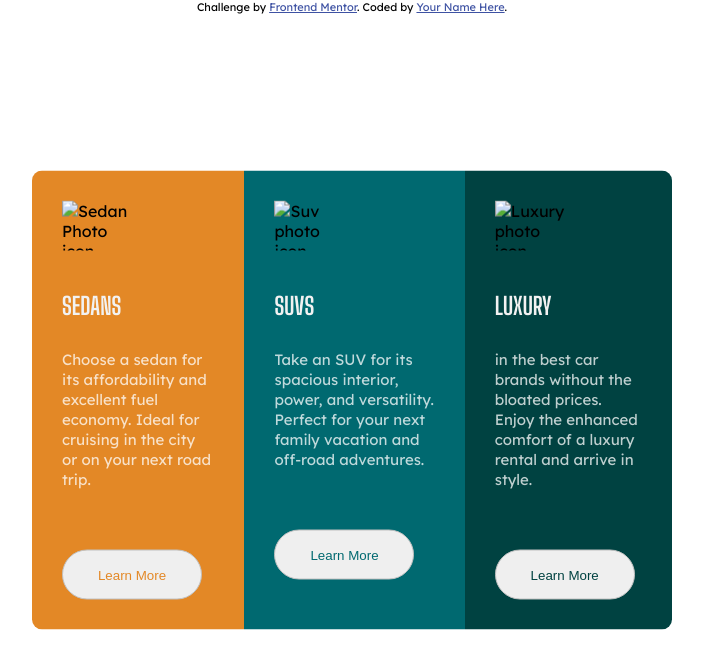
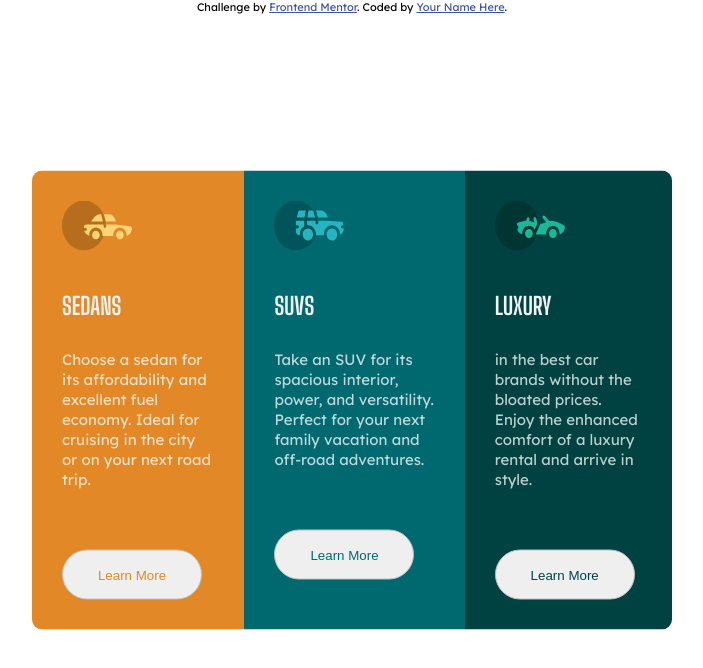
Before and after one commit to dellannie/3-column-preview-card-component-main, a plain HTML site: page index.html in a window 1280 px wide. Shown: the whole page, without its empty margins (288-991 px from the left). Drawn offline with Linux system fonts and the light colour scheme; the site is published under a folder, as on GitHub Pages, so addresses that start at the root find nothing.

Commit message:
update the img src links

```diff
--- a/index.html
+++ b/index.html
@@ -23,7 +23,7 @@
     <div class="main-container">
       <div class="sedan-container">
         <div class="content-container">
-          <img src="/images/icon-sedans.svg" alt="Sedan Photo icon" />
+          <img src="images/icon-sedans.svg" alt="Sedan Photo icon" />
           <h2>Sedans</h2>
           <p>
             Choose a sedan for its affordability and excellent fuel economy.
@@ -35,7 +35,7 @@
 
       <div class="suv-container">
         <div class="content-container">
-          <img src="/images/icon-suvs.svg" alt="Suv photo icon" />
+          <img src="images/icon-suvs.svg" alt="Suv photo icon" />
           <h2>SUVs</h2>
           <p>
             Take an SUV for its spacious interior, power, and versatility.
@@ -47,7 +47,7 @@
 
       <div class="luxury-container">
         <div class="content-container">
-          <img src="/images/icon-luxury.svg" alt="Luxury photo icon" />
+          <img src="images/icon-luxury.svg" alt="Luxury photo icon" />
           <h2>Luxury</h2>
           <p>
             in the best car brands without the bloated prices. Enjoy the
```
